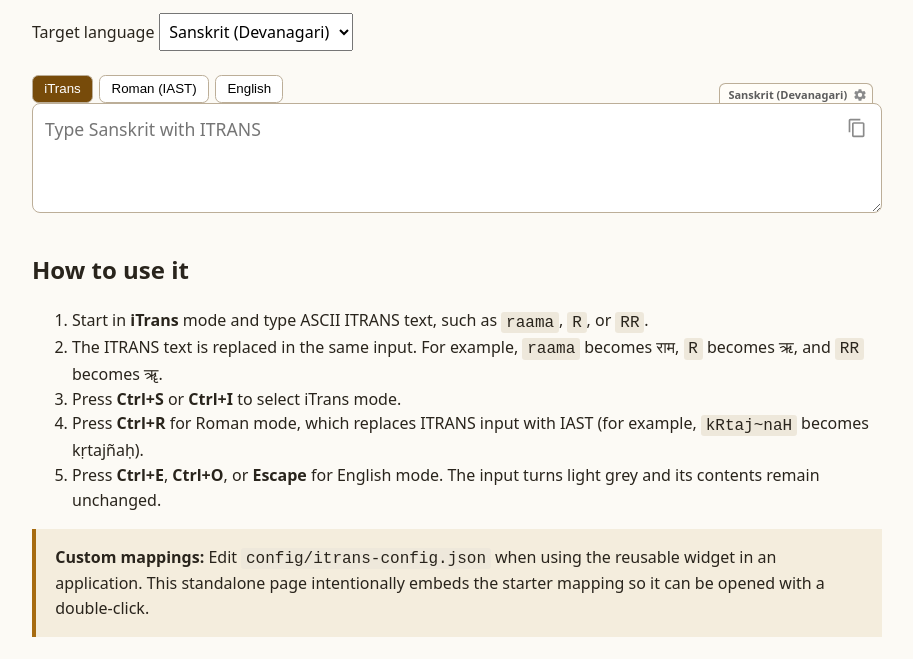
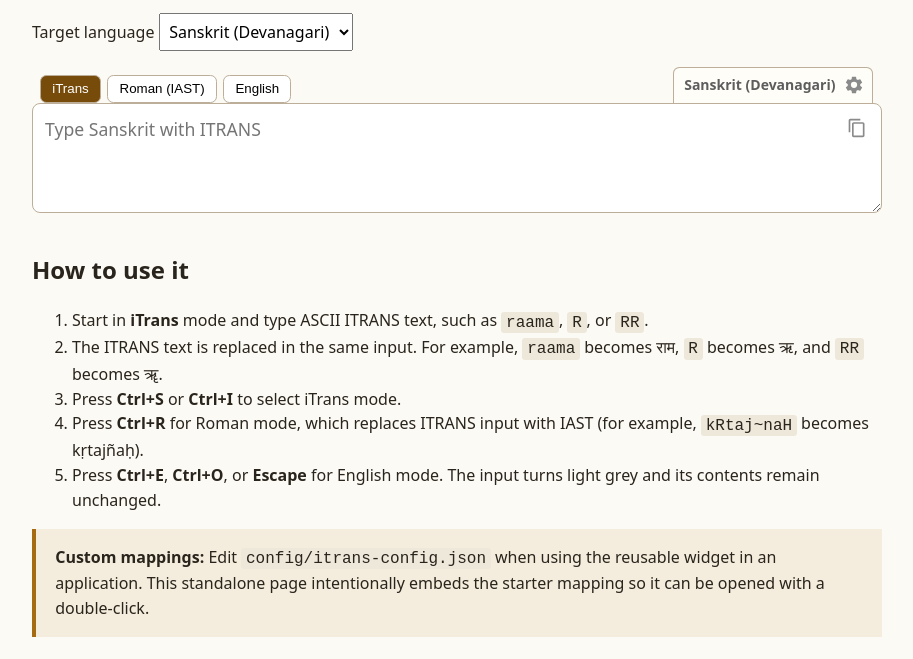
Before and after one commit to rbairigit/itarea, a website: page demo/index.html in a window 1280 px wide. Shown: the part 141-800 px from the top of the page, without its empty margins (183-1096 px from the left). Drawn offline with Linux system fonts and the light colour scheme; a web font is replaced by a local one.

Commit message:
Align mode tab with widget controls

```diff
--- a/demo/index.html
+++ b/demo/index.html
@@ -14,7 +14,7 @@
     @font-face{font-family:"ITArea Chandas";src:url("../fonts/Chandas_Font.ttf") format("truetype");font-display:swap}
     .itarea textarea{font-family:var(--itarea-font-family,"ITArea Noto Sans Devanagari","Noto Sans Devanagari",system-ui)!important}
     .itarea__settings label{display:block}.itarea__settings label+label{margin-top:.4rem}
-    .itarea__bar{margin-bottom:0}.itarea__editor{margin-top:0}.itarea textarea{position:relative;z-index:2}#itarea-mode-indicator{position:absolute;top:-20px;right:.55rem;z-index:1;display:flex;align-items:center;gap:.25rem;padding:2px 3px 2px 8px;border:1px solid #bcae98;border-bottom:0;border-radius:.4rem .4rem 0 0;background:#fffdf8;color:#5d5d5d;box-shadow:none;font:700 11px/1.2 system-ui}.itarea button.itarea__tab-settings{display:grid;place-items:center;width:18px;height:18px;margin:0;padding:0!important;border:0;background:transparent!important;color:#8a8a8a;cursor:pointer}.itarea button.itarea__tab-settings svg{display:block;width:14px;height:14px;fill:currentColor}.itarea button.itarea__tab-settings:hover,.itarea button.itarea__tab-settings:focus-visible{background:#e8e8e8!important;color:#4d4d4d;outline:0}
+    .itarea__bar{margin-bottom:0;margin-left:8px}.itarea__editor{margin-top:0}.itarea textarea{position:relative;z-index:2}#itarea-mode-indicator{position:absolute;top:-36px;right:.55rem;z-index:1;display:flex;box-sizing:border-box;align-items:center;gap:.3rem;height:36px;padding:0 4px 0 10px;border:1px solid #bcae98;border-bottom:0;border-radius:.4rem .4rem 0 0;background:#fffdf8;color:#5d5d5d;box-shadow:none;font:700 14px/1.2 system-ui}.itarea button.itarea__tab-settings{display:grid;place-items:center;width:28px;height:28px;margin:0;padding:0!important;border:0;background:transparent!important;color:#8a8a8a;cursor:pointer}.itarea button.itarea__tab-settings svg{display:block;width:20px;height:20px;fill:currentColor}.itarea button.itarea__tab-settings:hover,.itarea button.itarea__tab-settings:focus-visible{background:#e8e8e8!important;color:#4d4d4d;outline:0}
   </style>
 </head>
 <body>
--- a/src/itextarea.css
+++ b/src/itextarea.css
@@ -6,7 +6,7 @@
 @font-face { font-family: "ITArea Chandas"; src: url("../fonts/Chandas_Font.ttf") format("truetype"); font-display: swap; }
 .itarea { position: relative; margin: 1rem 0; color: #29241c; font: 16px/1.5 system-ui, sans-serif; }
 .itarea label { font-weight: 700; }
-.itarea__bar { display: flex; gap: .4rem; margin: .65rem 0 0; }
+.itarea__bar { display: flex; gap: .4rem; margin: .65rem 0 0 8px; }
 .itarea button { border: 1px solid #bcae98; border-radius: .4rem; padding: .35rem .7rem; background: #fff; color: inherit; font: inherit; cursor: pointer; }
 .itarea button.active { background: #774b0a; color: #fff; }
 .itarea__editor { position: relative; margin-top: 0; }
@@ -21,7 +21,7 @@
 .itarea__settings label { display: block; font-size: .85rem; }
 .itarea__settings label + label { margin-top: .4rem; }
 .itarea__settings select { margin-left: .35rem; font: inherit; }
-.itarea__mode-tab { position: absolute; top: -20px; right: .55rem; z-index: 1; display: flex; align-items: center; gap: .25rem; padding: 2px 3px 2px 8px; border: 1px solid #bcae98; border-bottom: 0; border-radius: .4rem .4rem 0 0; background: #fffdf8; color: #5d5d5d; font: 700 11px/1.2 system-ui, sans-serif; }
-.itarea button.itarea__tab-settings { display: grid; place-items: center; width: 18px; height: 18px; margin: 0; padding: 0; border: 0; border-radius: .25rem; background: transparent; color: #8a8a8a; cursor: pointer; }
-.itarea button.itarea__tab-settings svg { display: block; width: 14px; height: 14px; fill: currentColor; }
+.itarea__mode-tab { position: absolute; top: -36px; right: .55rem; z-index: 1; display: flex; box-sizing: border-box; align-items: center; gap: .3rem; height: 36px; padding: 0 4px 0 10px; border: 1px solid #bcae98; border-bottom: 0; border-radius: .4rem .4rem 0 0; background: #fffdf8; color: #5d5d5d; font: 700 14px/1.2 system-ui, sans-serif; }
+.itarea button.itarea__tab-settings { display: grid; place-items: center; width: 28px; height: 28px; margin: 0; padding: 0; border: 0; border-radius: .3rem; background: transparent; color: #8a8a8a; cursor: pointer; }
+.itarea button.itarea__tab-settings svg { display: block; width: 20px; height: 20px; fill: currentColor; }
 .itarea button.itarea__tab-settings:hover, .itarea button.itarea__tab-settings:focus-visible { background: #e8e8e8; color: #4d4d4d; outline: 0; }
```
Also changed, not shown: dist/itarea.css.
